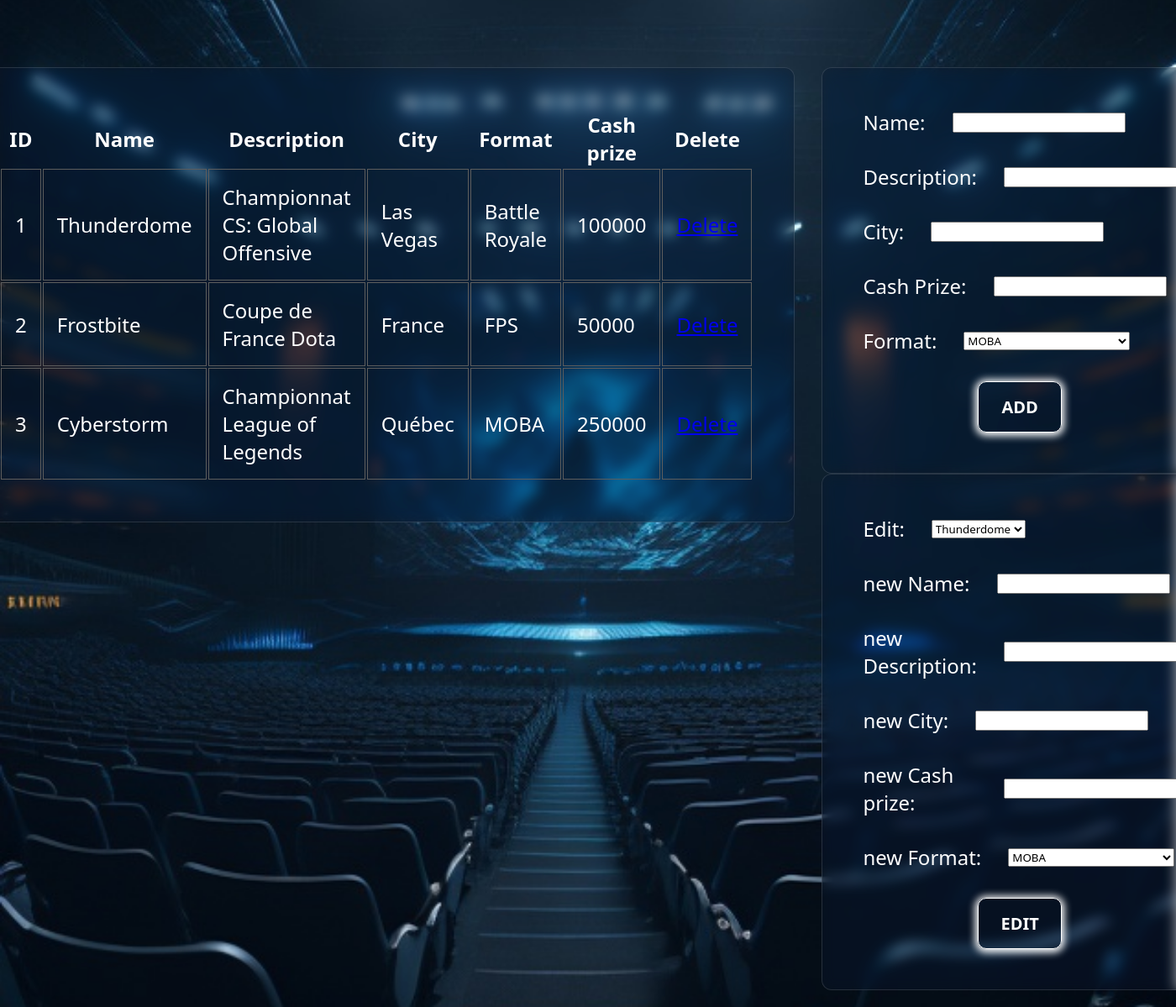
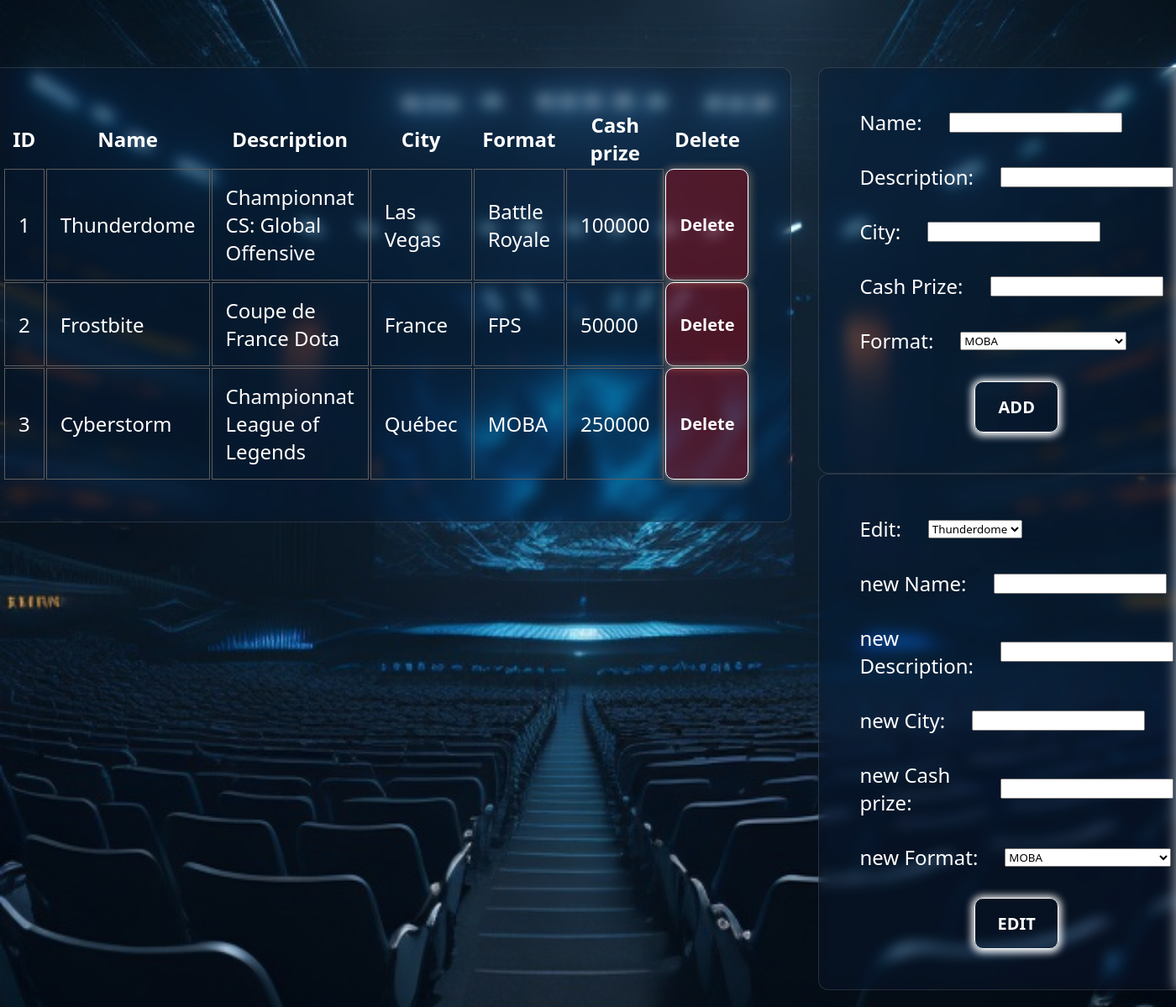
Before and after one commit to OrhanMA/Projet-Esport, a PHP site: page /PHP/Sections/CompetitionSection.php in a window 1400 px wide; the page is wider, and only the part inside the window is pictured. Shown: the part 87-1286 px from the top of that part at 84% size. Run offline with PHP 8.4, Linux system fonts and the light colour scheme; data comes from the database, SQL or seed files in the repository.

Commit message:
polishing style

```diff
--- a/PHP/Sections/CompetitionSection.php
+++ b/PHP/Sections/CompetitionSection.php
@@ -49,7 +49,7 @@ if (!empty($_POST['newname'])) {
     </nav>
     <div class="manager">
 
-        <table class="table">
+        <table class="table" style="overflow-x:scroll">
             <thead id="top-tr">
                 <tr>
                     <th>ID</th>
@@ -74,7 +74,7 @@ if (!empty($_POST['newname'])) {
                     echo ('<td>' . $competition->getCity() . '</td>');
                     echo ('<td>' . $competition->getFormat() . '</td>');
                     echo ('<td>' . $competition->getCashPrize() . '</td>');
-                    echo ('<td>' . $removeLink . '</td>');
+                    echo ('<td class="deleteBtn">' . $removeLink . '</td>');
                     echo ('</tr>');
                 }
                 ?>
--- a/PHP/Sections/PlayerSection.php
+++ b/PHP/Sections/PlayerSection.php
@@ -59,7 +59,7 @@ if (isset($_GET['delete'])) {
           echo ('<td>' . $player->getFirstName() . '</td>');
           echo ('<td>' . $player->getSecondName() . '</td>');
           echo ('<td>' . $player->getCity() . '</td>');
-          echo ('<td>' . $removeLink . '</td>');
+          echo ('<td class="deleteBtn">' . $removeLink . '</td>');
           echo ('</tr>');
         }
         ?>
--- a/PHP/Sections/SponsorsSection.php
+++ b/PHP/Sections/SponsorsSection.php
@@ -67,7 +67,7 @@ if (isset($_GET['delete'])) {
           echo ('<td>' . $sponsor->getID() . '</td>');
           echo ('<td>' . $sponsor->getBrand() . '</td>');
           echo ('<td>' . $sponsor->getTeamID() . '</td>');
-          echo ('<td>' . $removeLink . '</td>');
+          echo ('<td class="deleteBtn">' . $removeLink . '</td>');
           // echo ('<td>' . $editLink . '</td>');
           echo ('</tr>');
         }
--- a/PHP/Sections/TeamSection.php
+++ b/PHP/Sections/TeamSection.php
@@ -54,7 +54,7 @@ if (isset($_GET['delete'])) {
                     echo ('<td>' . $team->getId() . '</td>');
                     echo ('<td>' . $team->getName() . '</td>');
                     echo ('<td>' . $team->getDescription() . '</td>');
-                    echo ('<td>' . $removeLink . '</td>');
+                    echo ('<td  class="deleteBtn">' . $removeLink . '</td>');
                     echo ('</tr>');
                 }
                 ?>
--- a/index.php
+++ b/index.php
@@ -53,7 +53,7 @@ if (isset($_GET['delete'])) {
           echo ('<td>' . $game->getName() . '</td>');
           echo ('<td>' . $game->getStation() . '</td>');
           echo ('<td>' . $game->getFormat() . '</td>');
-          echo ('<td>' . $removeLink . '</td>');
+          echo ('<td class="deleteBtn">' . $removeLink . '</td>');
           echo ('</tr>');
         }
         ?>
--- a/style.css
+++ b/style.css
@@ -124,7 +124,8 @@ form > div {
   justify-content: flex-start;
 }
 
-form > input {
+form > input,
+.deleteBtn {
   padding: 1rem;
   border-radius: 10px;
   width: 100px;
@@ -141,3 +142,37 @@ form > input {
   display: flex;
   flex-direction: column;
 }
+
+@media screen and (max-width: 1000px) {
+  * {
+    font-size: 1rem;
+  }
+
+  body {
+    display: flex;
+    flex-direction: column;
+    align-items: center;
+  }
+
+  .manager {
+    display: flex;
+    flex-direction: column;
+    align-items: center;
+  }
+  .table {
+    overflow-x: scroll;
+  }
+}
+
+.deleteBtn > a {
+  text-decoration: none;
+  display: flex;
+  justify-content: center;
+  align-items: center;
+  color: white;
+}
+
+.deleteBtn {
+  background-color: rgba(255, 2, 2, 0.28);
+  box-shadow: 0px 1px 10px 3px rgb(92, 91, 91);
+}
```
